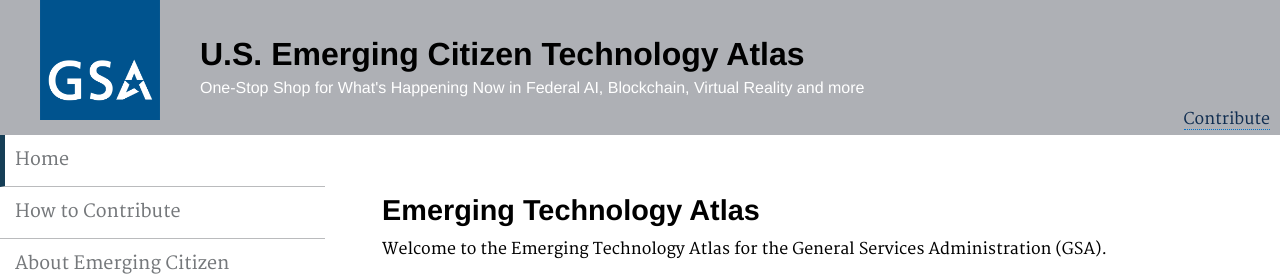
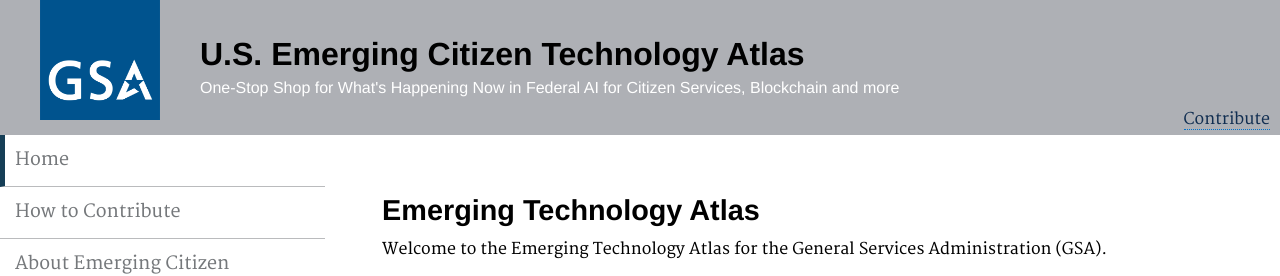
Before and after one commit to GSA/emerging-technology-atlas, a Jekyll site: the page built from pages/index.md, in a window 1280 px wide. Shown: the top 276 px of the page. Built offline with Jekyll 4.4.1, drawn with Linux system fonts in a browser that asks for light colours.

Commit message:
Update default.html

```diff
--- a/_layouts/default.html
+++ b/_layouts/default.html
@@ -56,7 +56,7 @@
         <div class="pheader_body">
           <div class="pg_header">
             <h1>U.S. Emerging Citizen Technology Atlas</h1>
-            <h2>One-Stop Shop for What's Happening Now in Federal AI, Blockchain, Virtual Reality and more</h2>
+            <h2>One-Stop Shop for What's Happening Now in Federal AI for Citizen Services, Blockchain and more</h2>
     			</div>
            <div class="header_menu">
              <a href="https://github.com/{{ site.org_name }}/{{ site.repo_name }}/issues/" style="color: white;" class="button">Contribute</a>
```
